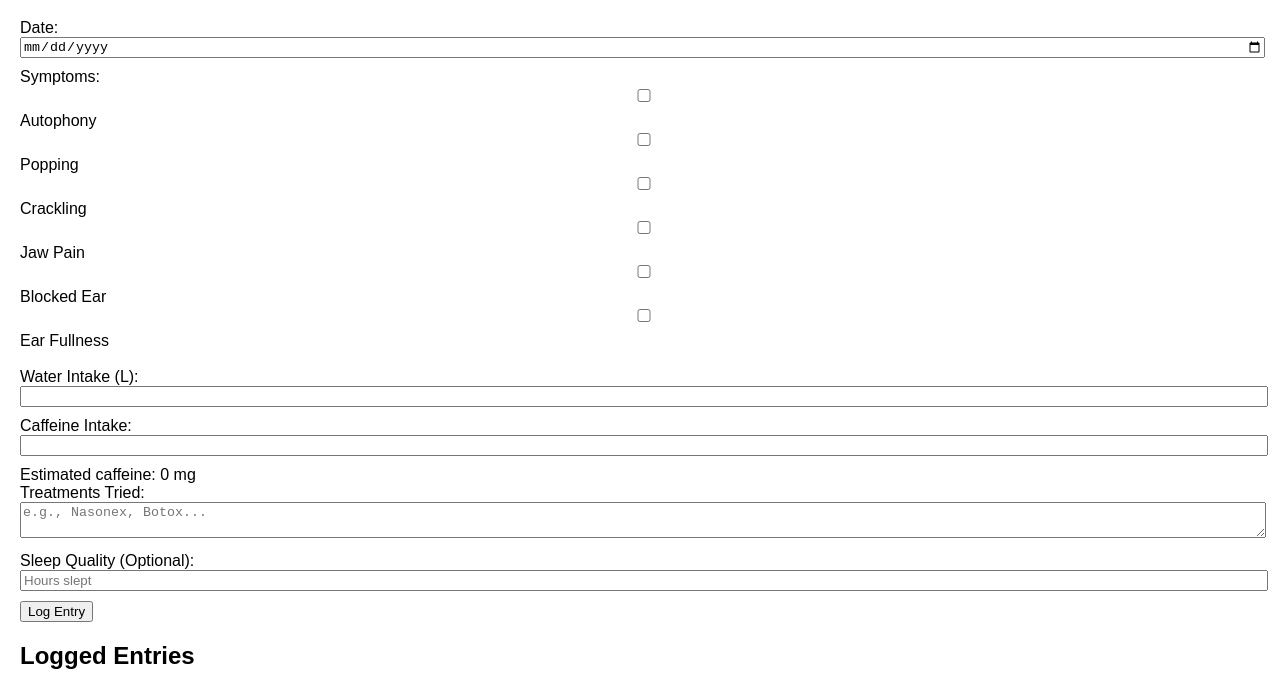
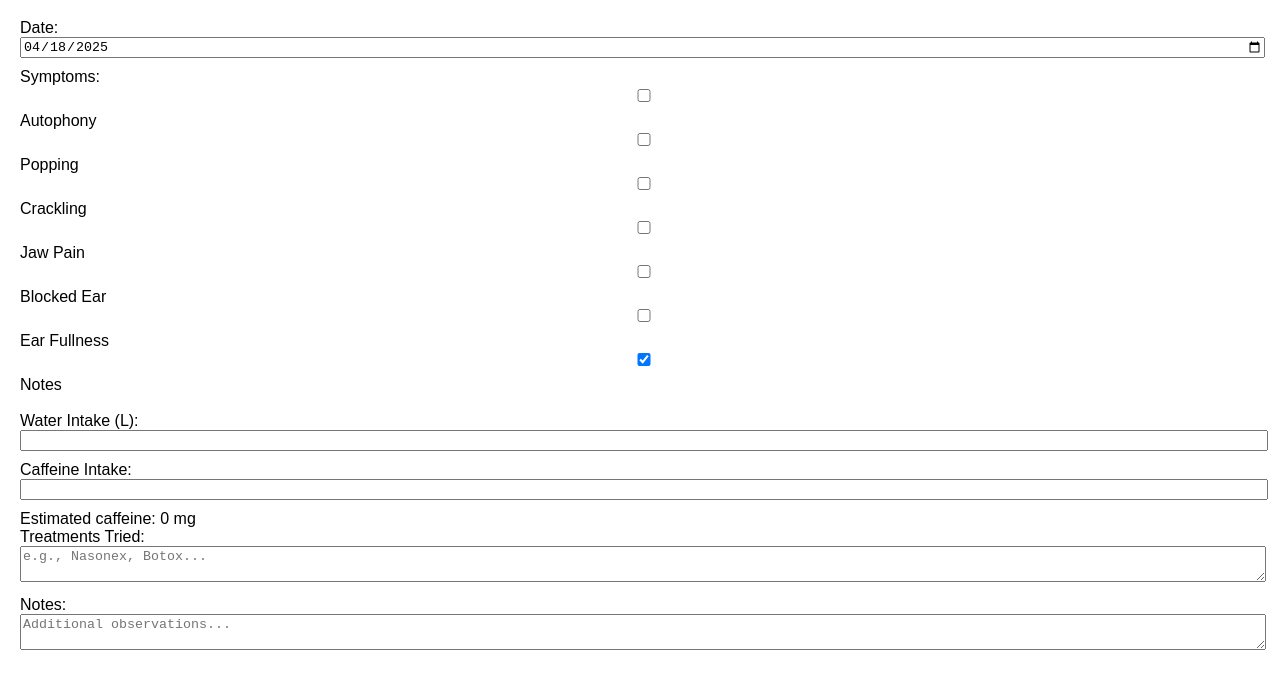
Before and after one commit to SarahWilson27/symptom-tracker, a plain HTML site: page index.html in a window 1280 px wide. Shown: the part 61-740 px from the top of the page. Drawn offline with Linux system fonts and the light colour scheme.

Commit message:
Add files via upload

```diff
--- a/app.js
+++ b/app.js
@@ -9,6 +9,7 @@ document.getElementById('tracker-form').addEventListener('submit', function(e) {
   const water = document.getElementById('water').value;
   const caffeine = document.getElementById('caffeine').value.trim();
   const treatments = document.getElementById('treatments').value.trim();
+  const notes = document.getElementById('notes').value;
   const sleep = document.getElementById('sleep').value;
 
   let estimate = 0;
@@ -26,7 +27,7 @@ document.getElementById('tracker-form').addEventListener('submit', function(e) {
     <td>${water} L</td>
     <td>${caffeine} (${estimate} mg)</td>
     <td>${treatments}</td>
-    <td>${sleep || 'Not entered'} hrs</td>
+    <td>${sleep || 'Not entered'} hrs</td><td>${notes}</td>
   `;
 
   document.getElementById('tracker-form').reset();
@@ -42,3 +43,5 @@ function toggleColumn(index) {
     }
   }
 }
+
+document.querySelector('div').innerHTML += '<label><input type="checkbox" checked onchange="toggleColumn(6)"> Notes</label>';
--- a/index.html
+++ b/index.html
@@ -11,7 +11,7 @@
   <h1>Symptom Tracker</h1>
   <form id="tracker-form">
     <label>Date:</label>
-    <input type="date" id="date"><br />
+    <input type="date" id="date" value="2025-04-18"><br />
 
     <label>Symptoms:</label><br />
     <div id="symptom-options">
@@ -32,7 +32,7 @@
     <label>Treatments Tried:</label><br />
     <textarea id="treatments" placeholder="e.g., Nasonex, Botox..."></textarea><br />
 
-    <label>Sleep Quality (Optional):</label>
+    <label>Notes:</label><br /><textarea id="notes" placeholder="Additional observations..."></textarea><br /><br /><label>Sleep Quality (Optional):</label>
     <input type="number" id="sleep" step="0.1" placeholder="Hours slept"><br />
 
     <button type="submit">Log Entry</button>
```
